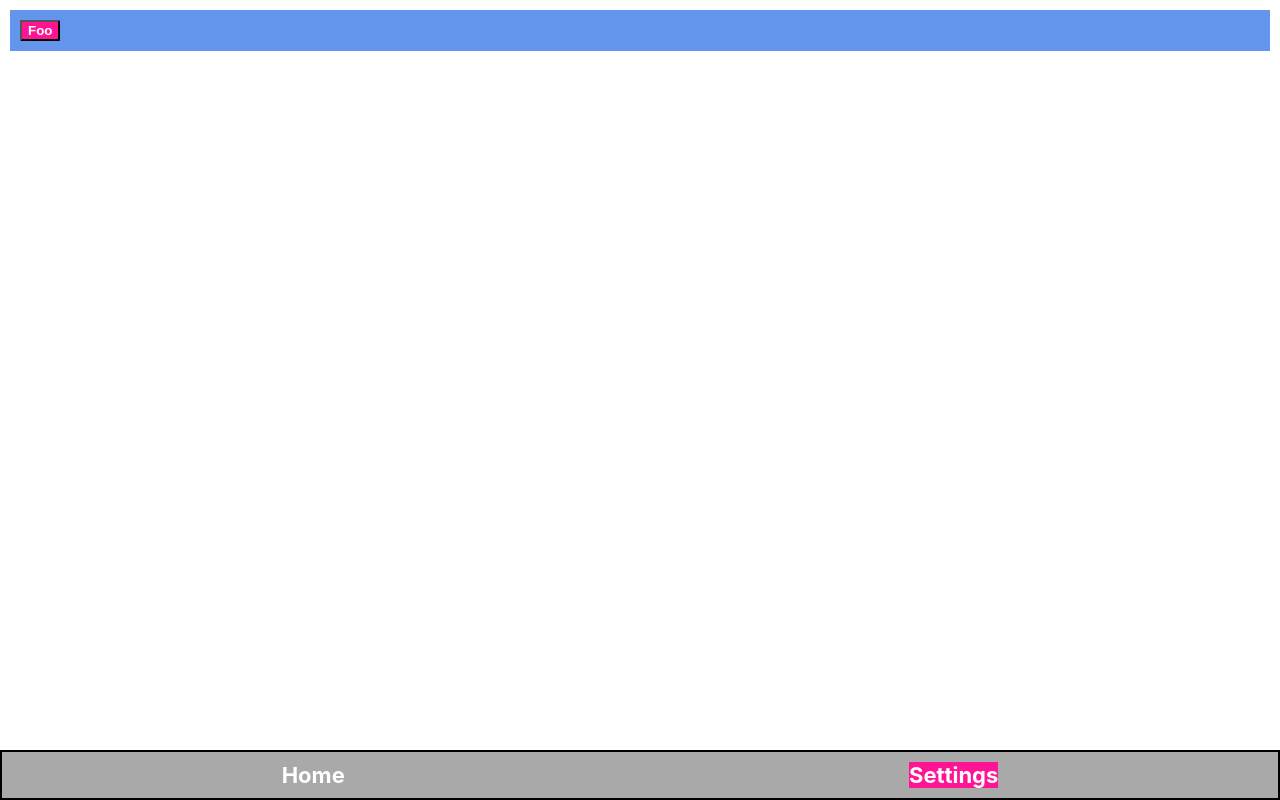
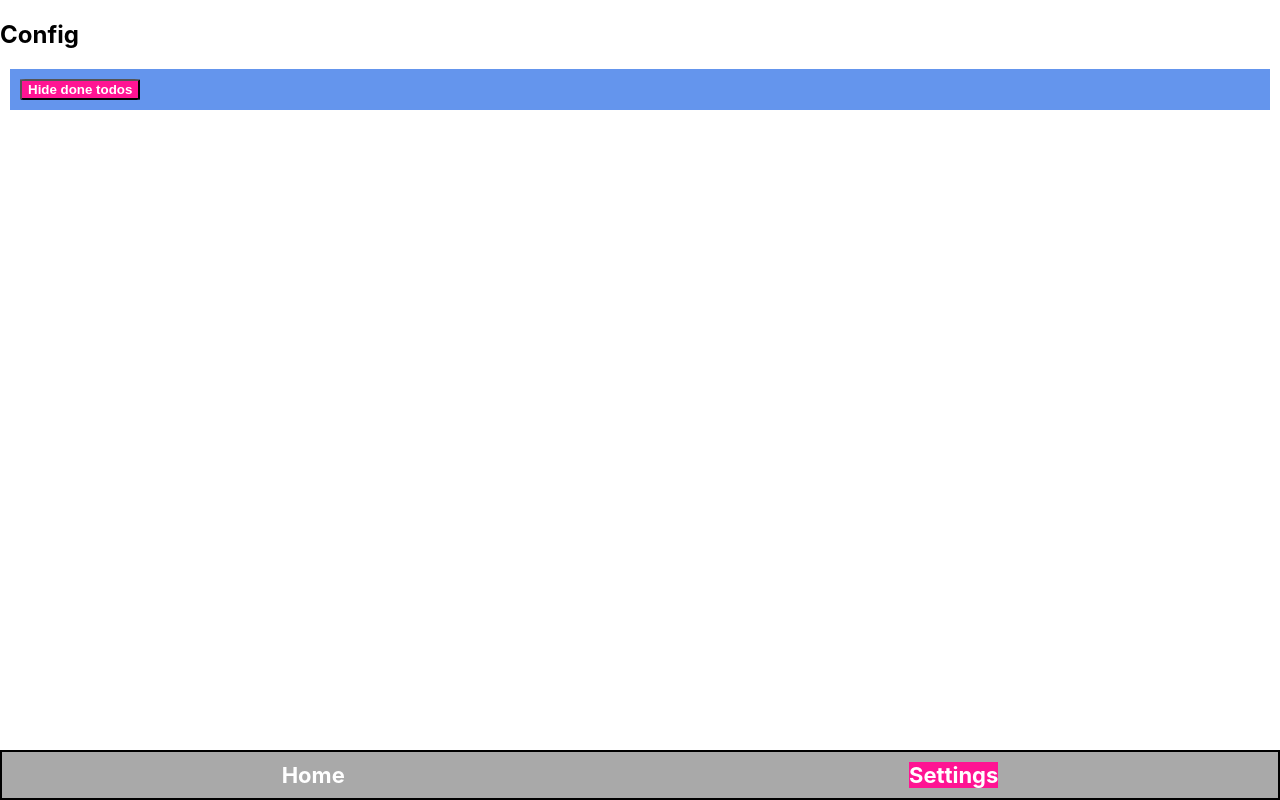
Before and after one commit to frythjof/todo-app, a React (Create React App) app: page /config in a window 1280 px wide. Built offline with nearby package versions, Linux system fonts and the light colour scheme.

Commit message:
Fix Storybook

```diff
--- a/src/components/App.js
+++ b/src/components/App.js
@@ -30,12 +30,36 @@ const NavWrapper = styled.div`
   }
 `
 
-const App = () => (
+export default class App extends React.Component {
+  state = {
+    showDoneTodos: true
+  }
+
+  toggleShowDoneTodos = () => {
+    this.setState({
+      showDoneTodos: !this.state.showDoneTodos
+    })
+  }
+
+  render() {
+    return (
       <Router>
         <Wrapper>
           <div>
-        <Route path="/" exact component={Home} />
-        <Route path="/config/" component={Config} />
+            <Route
+              path="/"
+              exact
+              render={() => <Home showDoneTodos={this.state.showDoneTodos} />}
+            />
+            <Route
+              path="/config/"
+              render={() => (
+                <Config
+                  showDoneTodos={this.state.showDoneTodos}
+                  onToggle={this.toggleShowDoneTodos}
+                />
+              )}
+            />
           </div>
           <NavWrapper>
             <NavLink exact activeClassName="active" to="/">
@@ -48,5 +72,5 @@ const App = () => (
         </Wrapper>
       </Router>
     )
-
-export default App
+  }
+}
--- a/src/components/Config.js
+++ b/src/components/Config.js
@@ -1,67 +1,20 @@
 import React, { Component } from 'react'
 import styled from 'styled-components'
-
-const Container = styled.div`
-  display: flex;
-  justify-content: center;
-  align-items: center;
-  background-color: cornflowerblue;
-  padding: 10px;
-  margin: 10px;
-`
-
-const ToggButton = styled.button`
-  margin-right: auto;
-  background-color: deeppink;
-  color: white;
-  border-radius: 5%;
-  font-weight: bold;
-
-  &.active {
-    background-color: hotpink;
-  }
-`
+import ToggleButton from './ToggleButton'
 
 export default class Config extends Component {
-  // Um den eigentlich vom ToggleButton selbst verwalteten state von außen verändern/überschreiben zu können:
-  // (Wird hier aber nur für die Knobs von Storybooks benötigt.)
-  static getDerivedStateFromProps(props, state) {
-    return {
-      isDefault:
-        props.isDefault !== state.lastIsDefaultFromProps
-          ? props.isDefault
-          : state.isDefault,
-      lastIsDefaultFromProps: props.isDefault
-    }
-  }
-
-  // Dieser state ist nur ein Startwert, der nur einmal geladen wird:
-  state = {
-    isDefault: this.props.isDefault == null ? true : this.props.isDefault,
-    lastIsDefaultFromProps: this.props.isDefault
-  }
-  // -> Wenn der der Default-Wert null oder undefined ist, nimm true.
-
   render() {
-    const { defaultText, altText } = this.props
-    const { isDefault } = this.state
+    const { isDefault, onToggle } = this.props
     return (
-      <Container>
-        <ToggButton
-          className={isDefault ? '' : 'active'}
-          onClick={this.toggleState}
-        >
-          {isDefault ? 'Foo' : 'Bar'}
-        </ToggButton>
-      </Container>
+      <section>
+        <h2>Config</h2>
+        <ToggleButton
+          defaultText="Hide done todos"
+          altText="Show done todos"
+          isDefault={isDefault}
+          onClick={onToggle}
+        />
+      </section>
     )
   }
-  // defaultText : altText}
-
-  toggleState = () => {
-    this.setState({
-      isDefault: !this.state.isDefault
-    })
-    this.props.onClick()
-  }
 }
--- a/src/components/Home.js
+++ b/src/components/Home.js
@@ -3,7 +3,7 @@ import Input from './Input'
 import Todo from './Todo'
 import Separator from './Separator'
 import ProgressBar from './ProgressBar'
-import ToggleButton from './ToggleButton'
+//import ToggleButton from './ToggleButton'
 import uid from 'uid'
 //import './Home.css'
 import styled from 'styled-components'
@@ -42,28 +42,40 @@ class Home extends Component {
         <Input onEnter={this.addTodo} placeholder="Insert your todo here" />
         <Separator text="TO DO" />
         <TodoList>{this.renderOpenTodos()}</TodoList>
-        <Separator text="DONE" />
-        <TodoList>{this.renderDoneTodos()}</TodoList>
+
+        <TodoList>
+          {this.props.showDoneTodos && this.renderDoneTodosWithSeparator()}
+        </TodoList>
         <ProgressBar
           text="Progress: "
           progress={
             (this.renderDoneTodos().length / this.state.todos.length) * 100
           }
         />
-        <ToggleButton
+      </Container>
+    )
+  }
+
+  /* <ToggleButton
           defaultText="Foo"
           altText="Bar"
           isDefault={true}
           onClick={() => console.log('Hello')}
-        />
-      </Container>
-    )
-  }
+        /> */
 
   renderOpenTodos() {
     return this.state.todos
       .filter(todo => !todo.done)
       .map(this.renderSingleTodo)
+  }
+
+  renderDoneTodosWithSeparator() {
+    return (
+      <React.Fragment>
+        <Separator text="DONE" />
+        {this.state.todos.filter(todo => todo.done).map(this.renderSingleTodo)}
+      </React.Fragment>
+    )
   }
 
   renderDoneTodos() {
```
Also changed, not shown: src/stories/index.js (+1 -1 lines). Lines whose indentation alone changed are shown as unchanged.
